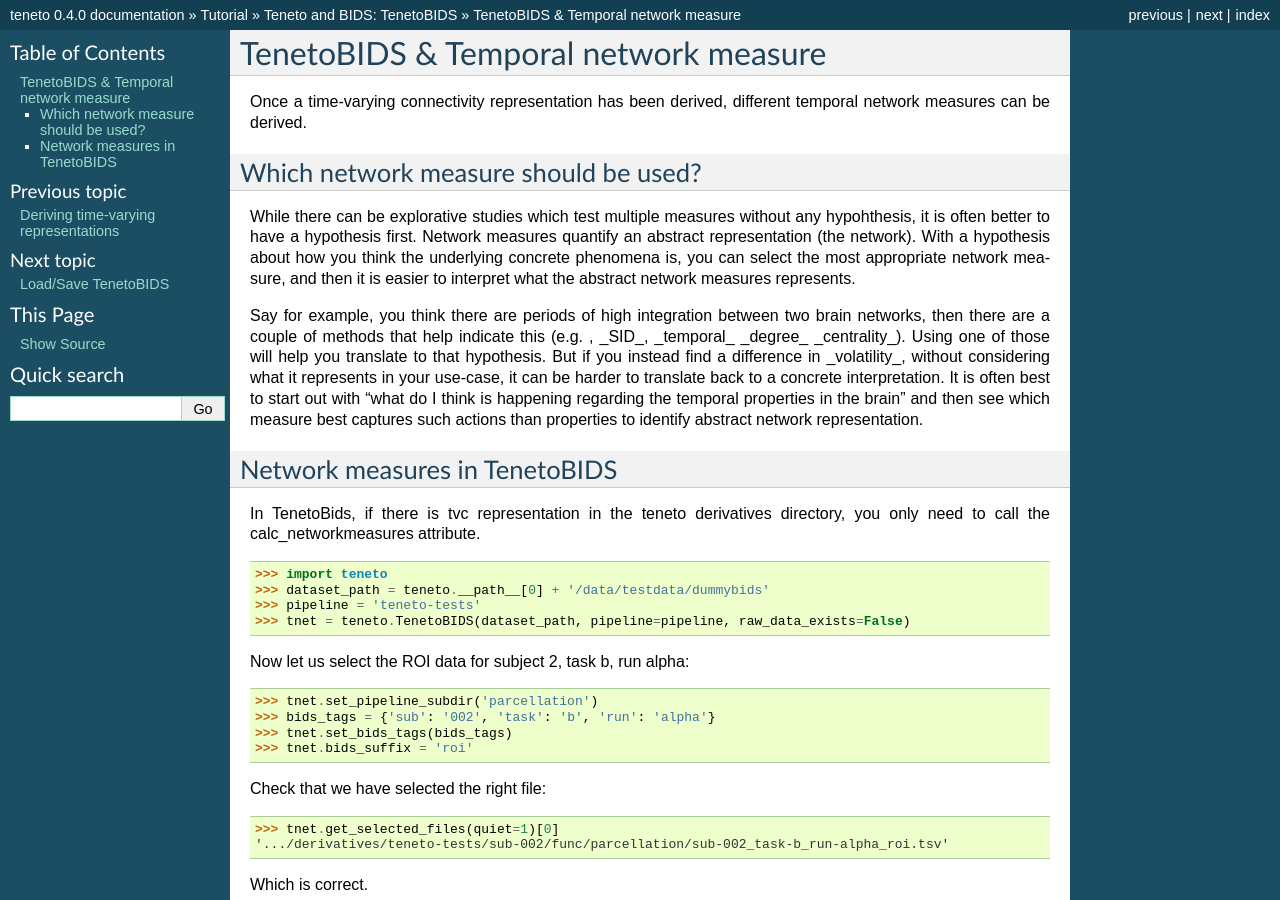
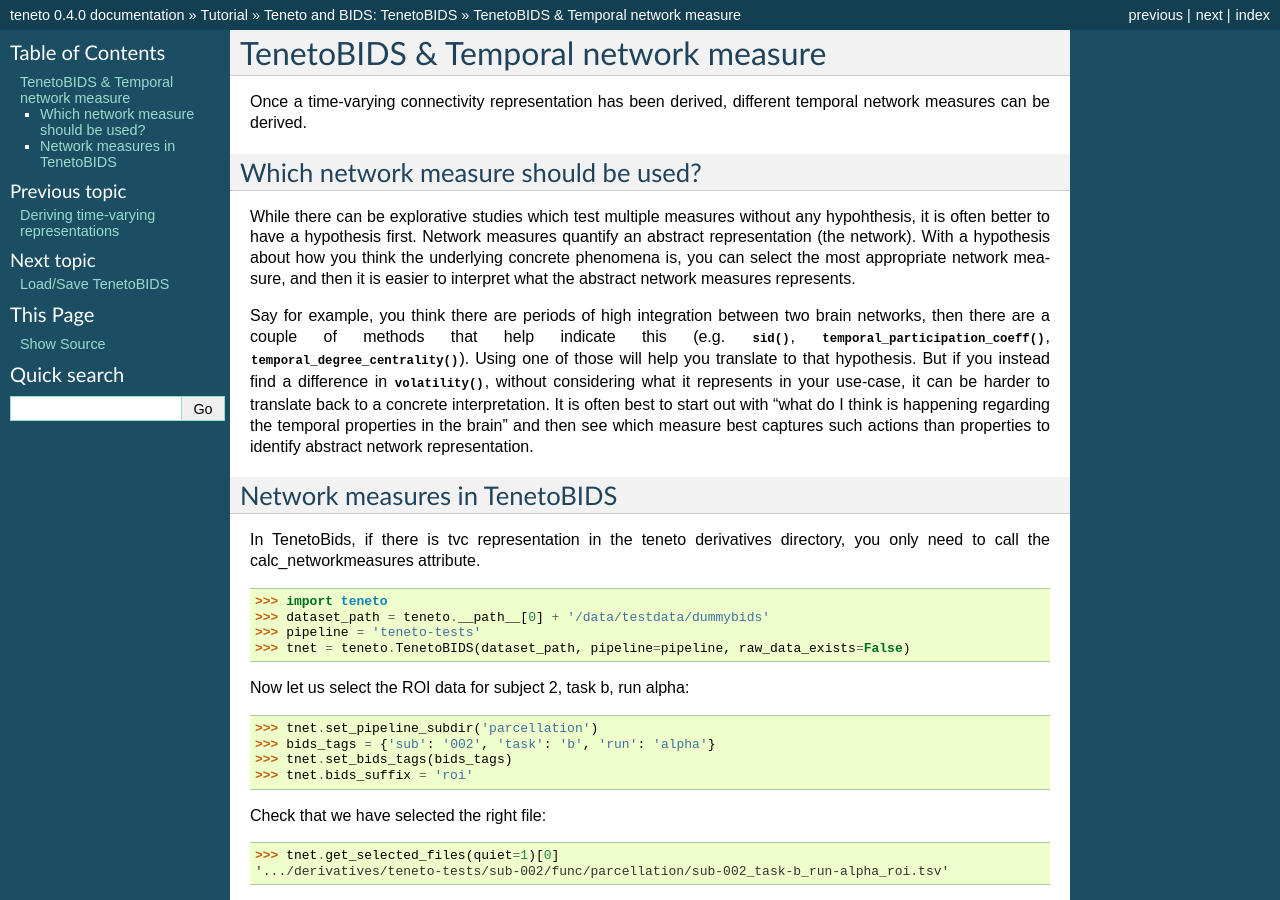
Before and after one commit to wiheto/teneto, a Sphinx documentation site: the page built from docs/tutorial/tenetobids/networkmeasure.rst, in a window 1280 px wide and 900 px high. Built offline with Sphinx 7.4.7, drawn with Linux system fonts in a browser that asks for light colours; pages that are not in the unit, such as notebooks, are missing from menus.

Commit message:
small improvements

```diff
--- a/docs/tutorial/tenetobids/networkmeasure.rst
+++ b/docs/tutorial/tenetobids/networkmeasure.rst
@@ -11,8 +11,8 @@ hypothesis first. Network measures quantify an abstract representation (the netw
 concrete phenomena is, you can select the most appropriate network measure, and then it is easier to interpret what the abstract network measures represents.
 
 Say for example, you think there are periods of high integration between two brain networks, then there are a couple of methods
-that help indicate this (e.g. , _SID_, _temporal_ _degree_ _centrality_). Using one of those will help you translate
-to that hypothesis. But if you instead find a difference in _volatility_, without considering what it represents in your use-case,
+that help indicate this (e.g. :py:func:`.sid`, :py:func:`.temporal_participation_coeff`, :py:func:`.temporal_degree_centrality`). Using one of those will help you translate
+to that hypothesis. But if you instead find a difference in :py:func:`.volatility`, without considering what it represents in your use-case,
 it can be harder to translate back to a concrete interpretation. It is often best to start out with "what do I think is happening regarding the temporal properties in the brain" and
 then see which measure best captures such actions than properties to identify abstract network representation.
 
```
